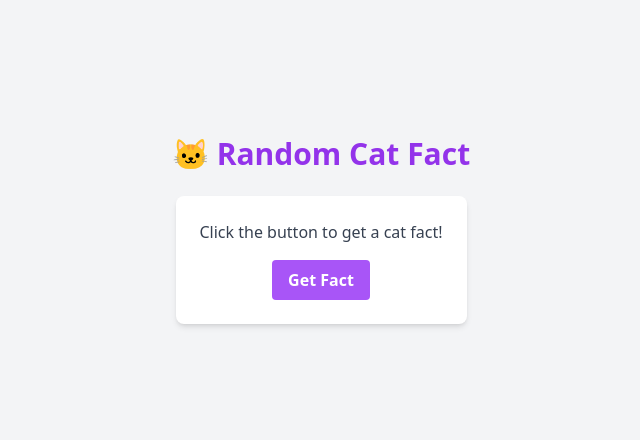
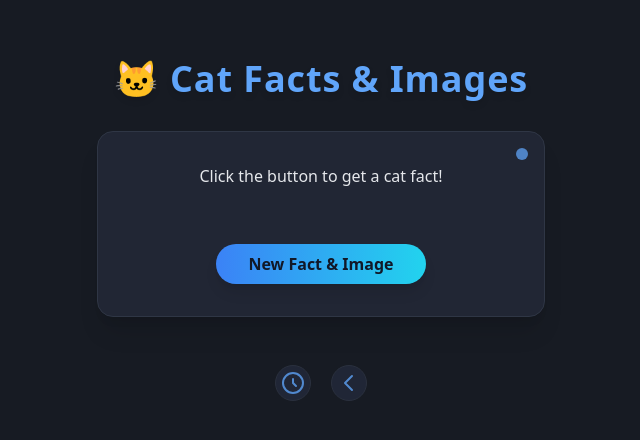
Before and after one commit to ohmschrodinger/catfacts, a React (Create React App) app: page / in a window 1280 px wide. Shown: the part 170-610 px from the top of the page, without its empty margins (319-959 px from the left). Built offline with nearby package versions, Linux system fonts and the light colour scheme.

Commit message:
Enhnceed UI

```diff
--- a/src/components/CatFactImage.js
+++ b/src/components/CatFactImage.js
@@ -1,40 +1,68 @@
 import React, { useState } from "react";
 import axios from "axios";
 
-const CatFact = () => {
+const CatFactImage = () => {
   const [fact, setFact] = useState("");
+  const [image, setImage] = useState("");
   const [loading, setLoading] = useState(false);
 
-  const getRandomFact = async () => {
+  const getNewCatFactAndImage = async () => {
     setLoading(true);
     try {
-      const response = await axios.get("https://catfact.ninja/fact");
-      setFact(response.data.fact);
+      const factResponse = await axios.get("https://catfact.ninja/fact");
+      setFact(factResponse.data.fact);
+
+      const imageResponse = await axios.get("https://api.thecatapi.com/v1/images/search");
+      setImage(imageResponse.data[0].url);
     } catch (error) {
-      console.error("Error fetching cat fact:", error);
+      console.error("Error fetching data:", error);
       setFact("Oops! Something went wrong.");
+      setImage("");
     }
     setLoading(false);
   };
 
   return (
-    <div className="flex flex-col items-center justify-center min-h-screen bg-gray-100 p-4">
-      <h1 className="text-3xl font-bold mb-6 text-purple-600">🐱 Random Cat Fact</h1>
-      <div className="bg-white shadow-md rounded-lg p-6 max-w-md text-center">
+    <div className="flex flex-col items-center justify-center min-h-screen bg-[#171B23] p-4">
+      <h1 className="text-4xl font-bold mb-8 text-blue-400 tracking-wide drop-shadow-md">🐱 Cat Facts & Images</h1>
+      <div className="bg-[#212634] rounded-2xl shadow-xl border border-[#2f3645] max-w-md w-full p-8 text-center relative">
+        <div className="absolute top-4 right-4 h-3 w-3 rounded-full bg-blue-400 animate-pulse"></div>
         {loading ? (
-          <p className="text-gray-500">Loading...</p>
+          <p className="text-gray-400 py-24">Loading...</p>
         ) : (
-          <p className="text-gray-700">{fact || "Click the button to get a cat fact!"}</p>
+          <>
+            {image && (
+              <img
+                src={image}
+                alt="Random Cat"
+                className="w-full h-64 object-cover rounded-xl border-[3px] border-blue-600 shadow-lg mb-5 transition-all duration-300"
+              />
+            )}
+            <p className="text-gray-200 mb-6 min-h-12">{fact || "Click the button to get a cat fact!"}</p>
+          </>
         )}
         <button
-          onClick={getRandomFact}
-          className="mt-4 bg-purple-500 hover:bg-purple-600 text-white font-bold py-2 px-4 rounded transition-colors"
+          onClick={getNewCatFactAndImage}
+          className="mt-2 bg-gradient-to-r from-blue-500 to-cyan-400 hover:from-blue-400 hover:to-cyan-300 text-gray-900 font-semibold py-2 px-8 rounded-full focus:outline-none focus:ring-2 focus:ring-blue-400 focus:ring-offset-2 shadow-lg transition-all duration-150"
         >
-          Get Fact
+          New Fact & Image
+        </button>
+      </div>
+      <div className="mt-12 flex flex-row gap-5 opacity-80">
+        <button className="w-9 h-9 rounded-full bg-[#23293b] flex items-center justify-center border border-[#2f3645] hover:bg-blue-600 transition-colors duration-150">
+          <svg className="w-6 h-6 text-blue-400" fill="none" stroke="currentColor" strokeWidth={2} viewBox="0 0 24 24">
+            <path strokeLinecap="round" strokeLinejoin="round" d="M12 8v4l3 3" />
+            <circle cx="12" cy="12" r="10" />
+          </svg>
+        </button>
+        <button className="w-9 h-9 rounded-full bg-[#23293b] flex items-center justify-center border border-[#2f3645] hover:bg-blue-600 transition-colors duration-150">
+          <svg className="w-6 h-6 text-blue-400" fill="none" stroke="currentColor" strokeWidth={2} viewBox="0 0 24 24">
+            <path strokeLinecap="round" strokeLinejoin="round" d="M15 19l-7-7 7-7" />
+          </svg>
         </button>
       </div>
     </div>
   );
 };
 
-export default CatFact;
+export default CatFactImage;
```
